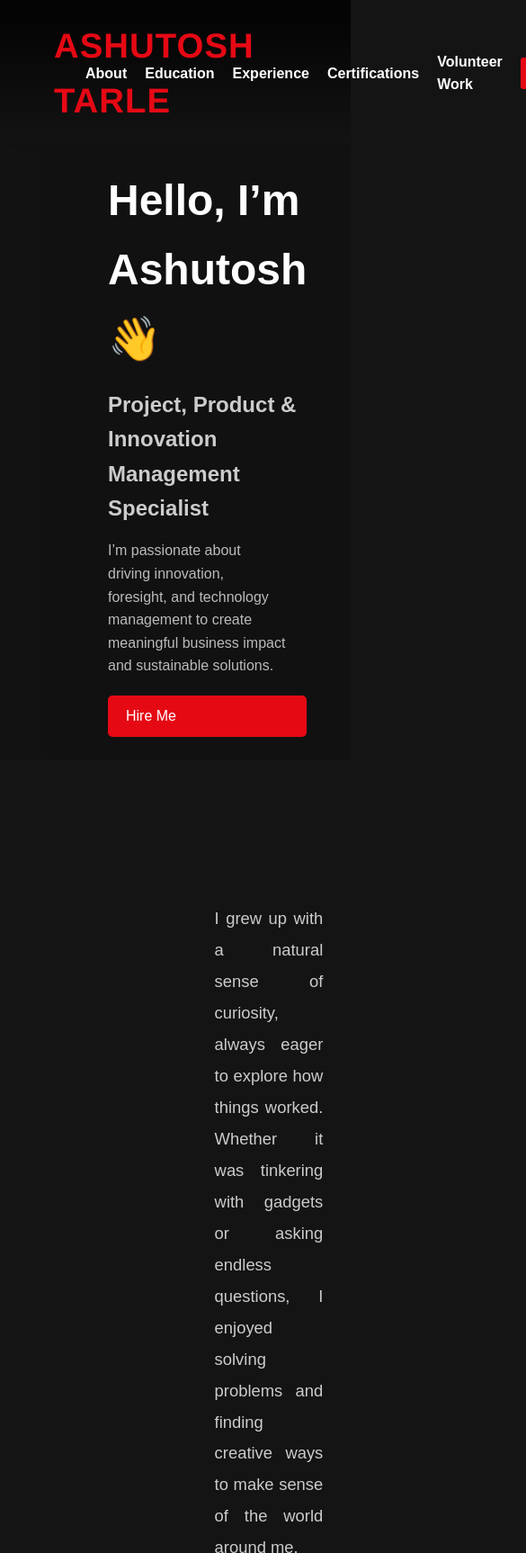
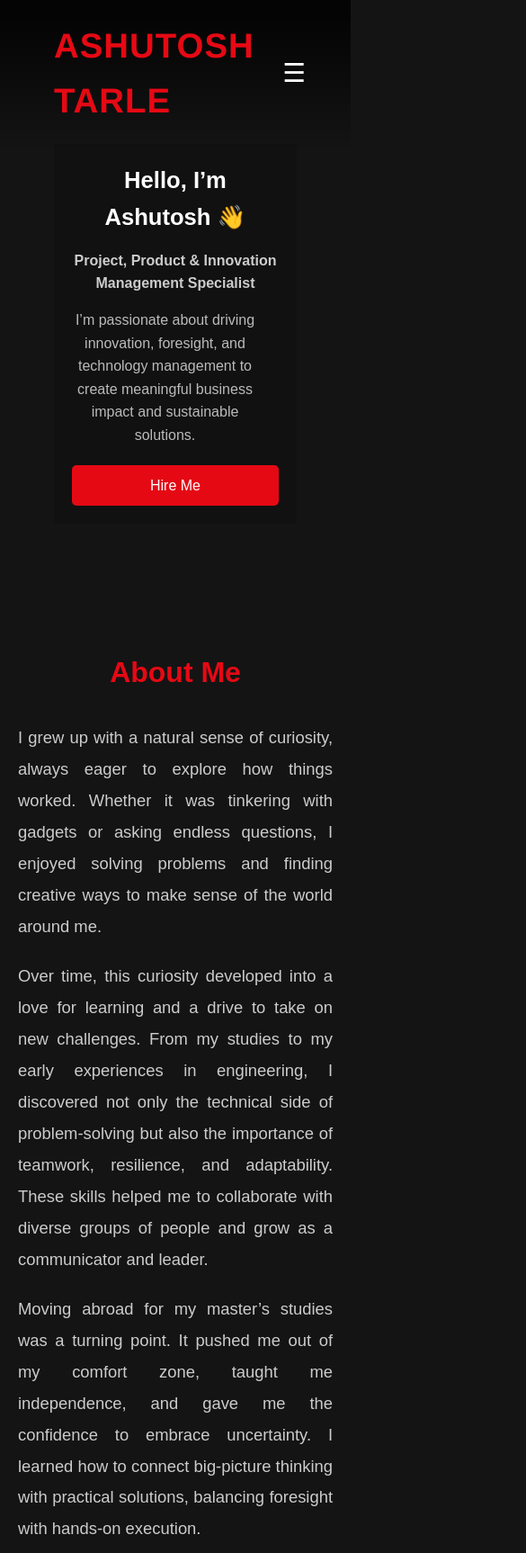
Before and after one commit to AshuGTarle/portfolio-site, a plain HTML site: page index.html in a window 390 px wide. Shown: the top 1726 px of the page at 90% size, 585 px wide, since content can reach past the window. Drawn offline with Linux system fonts and the light colour scheme.

Commit message:
Added responsive design and mobile hamburger menu

```diff
--- a/index.html
+++ b/index.html
@@ -10,7 +10,11 @@
   <!-- Netflix-style Header -->
   <header class="netflix-header">
     <div class="logo"><a href="#hero">ASHUTOSH TARLE</a></div>
-    <nav class="nav-links">
+
+    <!-- Hamburger for mobile -->
+    <div class="hamburger" onclick="toggleMenu()">☰</div>
+
+    <nav class="nav-links" id="navLinks">
       <a href="#about">About</a>
       <a href="#education">Education</a>
       <a href="#experience">Experience</a>
@@ -224,5 +228,8 @@
     </p>
     <p class="footer-note">© 2025 Ashutosh Tarle | Built with ❤️ in Germany</p>
   </footer>
+
+  <!-- JS for Hamburger -->
+  <script src="script.js"></script>
 </body>
 </html>
--- a/script.js
+++ b/script.js
@@ -1,2 +1,17 @@
-// Placeholder for animations later
+// Portfolio site JS
 console.log("Portfolio site loaded!");
+
+// Toggle mobile menu
+function toggleMenu() {
+  const nav = document.getElementById("navLinks");
+  const burger = document.querySelector(".hamburger");
+
+  nav.classList.toggle("show");
+
+  // Animate hamburger into X
+  if (nav.classList.contains("show")) {
+    burger.innerHTML = "✖"; // cross icon
+  } else {
+    burger.innerHTML = "☰"; // hamburger icon
+  }
+}
--- a/style.css
+++ b/style.css
@@ -42,6 +42,7 @@ section {
   text-decoration: none;
 }
 
+/* Nav Links */
 .nav-links {
   display: flex;
   gap: 20px;
@@ -57,6 +58,14 @@ section {
 
 .nav-links a:hover {
   color: #e50914;
+}
+
+/* Hamburger (hidden by default) */
+.hamburger {
+  display: none;
+  font-size: 1.8rem;
+  cursor: pointer;
+  color: #fff;
 }
 
 /* Netflix-style Button (LinkedIn + GitHub) */
@@ -231,7 +240,7 @@ section {
   transition: transform 0.3s, box-shadow 0.3s, border 0.3s;
 }
 
-/* Highlight effect on scroll/hover */
+/* Highlight effect */
 .timeline-content:hover {
   transform: scale(1.03);
   border: 2px solid #e50914;
@@ -346,7 +355,7 @@ section {
   transition: transform 0.3s, box-shadow 0.3s, border 0.3s;
 }
 
-/* Highlight effect on scroll/hover */
+/* Highlight effect */
 .experience-left .timeline-content:hover {
   transform: scale(1.03);
   border: 2px solid #e50914;
@@ -377,7 +386,7 @@ section {
   line-height: 1.6;
 }
 
-/* Certifications Section (GRID now instead of scroll) */
+/* Certifications Section (GRID) */
 .certifications-section h1 {
   color: #e50914;
   font-size: 2.5rem;
@@ -456,7 +465,7 @@ section {
 }
 
 .volunteer-card {
-  flex: 1; /* half-half layout */
+  flex: 1;
   background: #1c1c1c;
   border-radius: 8px;
   text-align: center;
@@ -526,3 +535,114 @@ footer a:hover {
   font-size: 0.9rem;
   color: #aaa;
 }
+
+/* =====================
+   Responsive Design
+   ===================== */
+@media (max-width: 1024px) {
+  .hero {
+    flex-direction: column;
+    height: auto;
+  }
+
+  .hero-left,
+  .hero-right {
+    flex: none;
+    width: 100%;
+    height: 50vh;
+  }
+
+  .hero-right {
+    text-align: center;
+    padding: 40px 20px;
+  }
+
+  .about-section,
+  .education-section,
+  .experience-section {
+    flex-direction: column;
+    padding: 60px 20px;
+    gap: 30px;
+  }
+
+  .about-right,
+  .education-left,
+  .experience-left {
+    padding-left: 0;
+    border-left: none;
+  }
+}
+
+@media (max-width: 768px) {
+  .hamburger {
+    display: block;
+  }
+
+  .nav-links {
+    display: none;
+    flex-direction: column;
+    gap: 15px;
+    margin-top: 15px;
+    width: 100%;
+    background: #000;
+    padding: 15px;
+    border-radius: 6px;
+  }
+
+  .nav-links.show {
+    display: flex;
+  }
+
+  .hero-left {
+    display: none;
+  }
+
+  .hero-right {
+    width: 100%;
+    padding: 30px 20px;
+    text-align: center;
+  }
+
+  .hero-right h1 {
+    font-size: 2rem;
+  }
+
+  .hero-right h2 {
+    font-size: 1.2rem;
+  }
+
+  .certifications-grid {
+    grid-template-columns: 1fr 1fr;
+  }
+
+  .volunteer-grid {
+    flex-direction: column;
+  }
+}
+
+@media (max-width: 480px) {
+  .hero-right h1 {
+    font-size: 1.6rem;
+  }
+
+  .hero-right h2 {
+    font-size: 1rem;
+  }
+
+  .certifications-grid {
+    grid-template-columns: 1fr;
+  }
+
+  .cert-card {
+    width: 100%;
+    height: auto;
+  }
+
+  .about-left h1,
+  .education-right h1,
+  .experience-right h1,
+  .certifications-section h1,
+  .volunteer-section h1 {
+    font-size: 2rem;
+  }
+}
```
